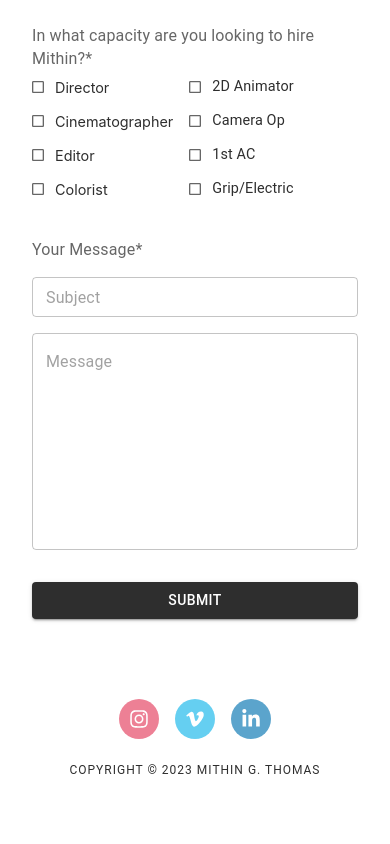
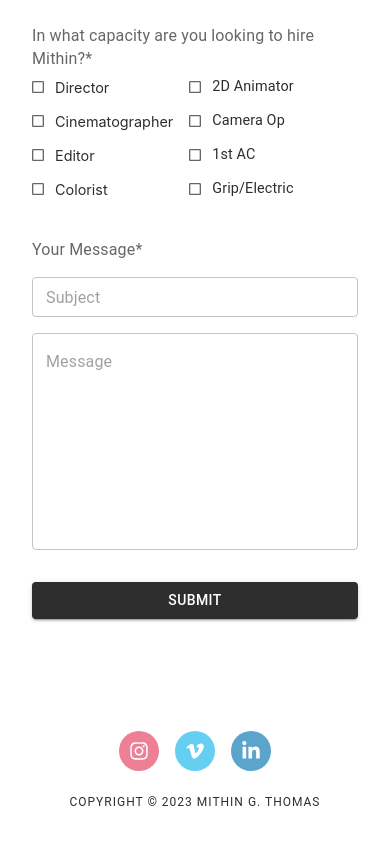
Before and after one commit to mithintv/film-portfolio, a Next.js app: page /contact in a window 390 px wide. Shown: the part 588-1432 px from the top of the page. Before the commit the page ends 1406 px from the top, so only its background shows below. Built offline with nearby package versions, Linux system fonts and the light colour scheme.

Commit message:
mobile social icon position

```diff
--- a/pages/_app.tsx
+++ b/pages/_app.tsx
@@ -42,7 +42,7 @@ export default function App({ Component, pageProps }: AppProps) {
             {...pageProps}
           />
         </Navigation>
-        {socialDelay && <Social key={Math.random()} />}
+        {socialDelay && <Social key={Math.random()} mobile={mobile} />}
       </div>
     </Theme>
   );
--- a/src/layout/Social.tsx
+++ b/src/layout/Social.tsx
@@ -8,7 +8,7 @@ import {
   FaLinkedinIn,
 } from "react-icons/fa";
 import { slideIn } from "../lib/animations";
-export default function Social() {
+export default function Social({ mobile }: { mobile: boolean }) {
   const icons = [
     // {
     //   link: "https://faceobook.com/mithintv",
@@ -44,7 +44,8 @@ export default function Social() {
       css={{
         width: "100%",
         maxWidth: "1000px",
-        margin: "auto auto 2rem",
+        height: mobile ? "25vh" : "auto",
+        margin: mobile ? "auto 0 0" : "auto auto 2rem",
         display: "flex",
         flexDirection: "column",
         textAlign: "center",
@@ -54,7 +55,7 @@ export default function Social() {
       <Container
         css={{
           width: "200px",
-          margin: "3rem auto 1rem",
+          margin: mobile ? "5rem auto 1rem" : "3rem auto 1rem",
           display: "flex",
           flexDirection: "row",
           justifyContent: "space-around",
```
